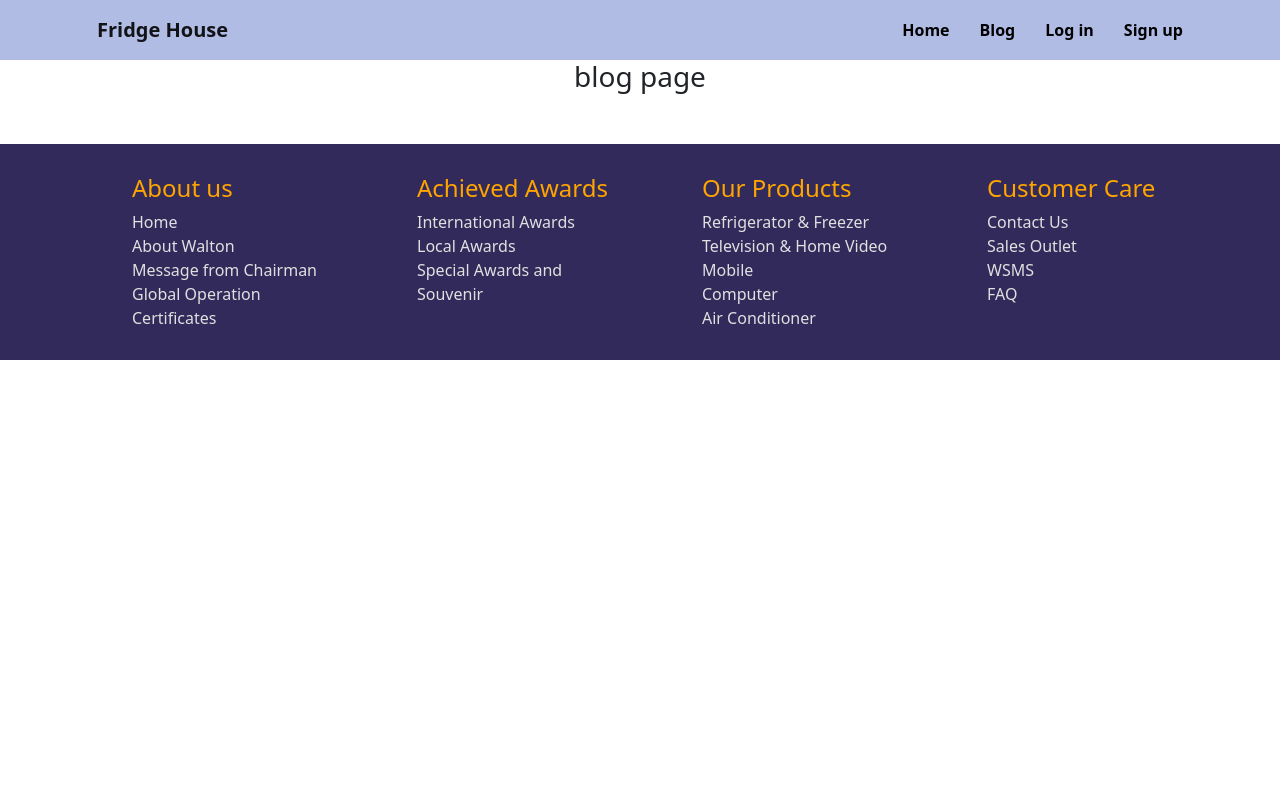
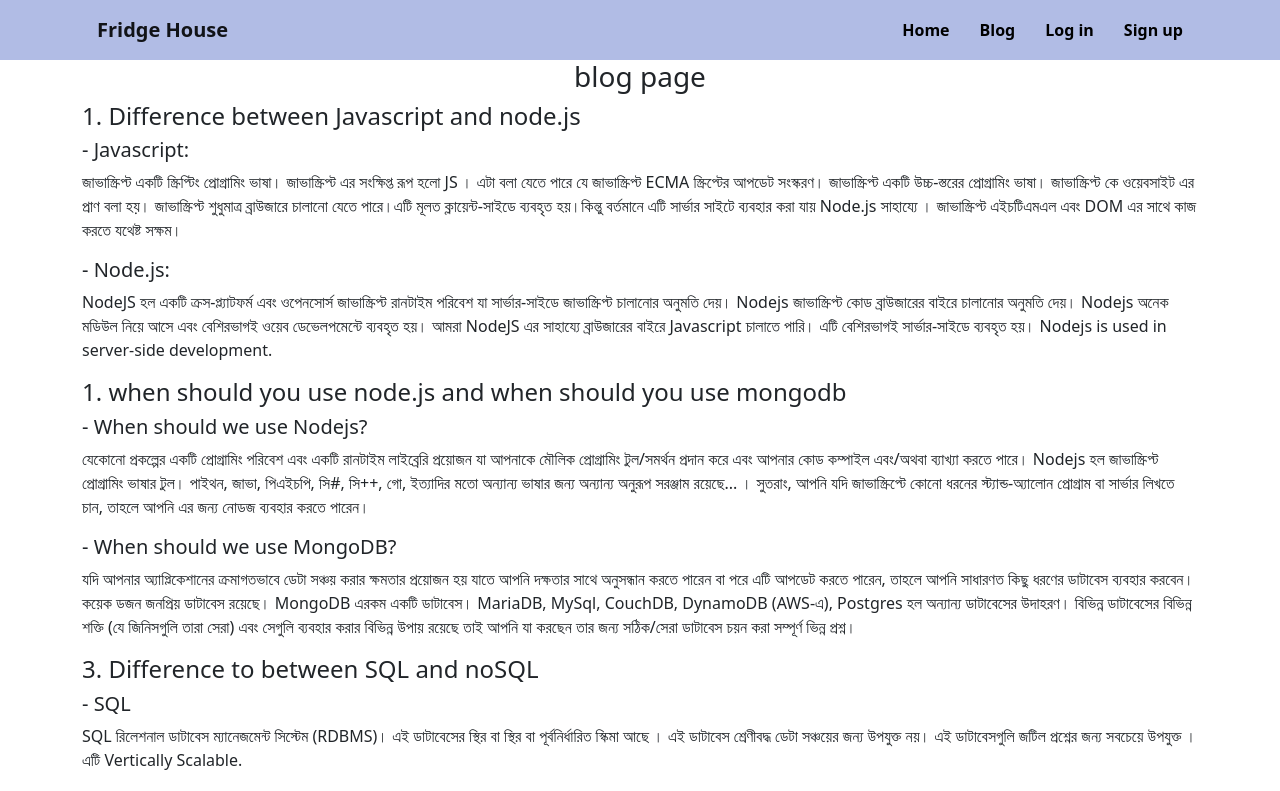
Before and after one commit to solaymanWeb/ware-house-client, a React (Create React App) app: page /blog in a window 1280 px wide. Shown: the top 791 px of the page. Built offline with nearby package versions, Linux system fonts and the light colour scheme; no server answers.

Commit message:
blog section complite

```diff
--- a/src/Components/Additem/Additem.js
+++ b/src/Components/Additem/Additem.js
@@ -1,4 +1,4 @@
-import React, { useState } from 'react';
+import React, { useCallback, useEffect, useState } from 'react';
 import { useForm } from "react-hook-form";
 import './Additem.css'
 
@@ -7,7 +7,9 @@ const Additem = () => {
     const { register, reset, handleSubmit } = useForm();
     const [message, setMessage]=useState()
 
-    const onSubmit = data => {
+    const onSubmit = (data) => {
+
+
         //data create and send server
         const url=`http://localhost:5000/fridge`;
         fetch(url,{
@@ -24,7 +26,6 @@ const Additem = () => {
                 setMessage(success)
             }
         })
-
     }
 
 
@@ -36,19 +37,19 @@ const Additem = () => {
                <h2 className='additem-title'>Please add item</h2>
             <form className='d-flex flex-column mb' onSubmit={handleSubmit(onSubmit)}>
              <strong>Product name</strong>
-            <input className='mb-3 p-1' placeholder='Product Name' {...register("name")} />
+            <input className='mb-3 p-1' placeholder='Product Name' {...register("name")} required />
             <strong>Supplier name</strong>
-            <input className='mb-3 p-1' placeholder='Supplier Name' {...register("supplier")} />
+            <input className='mb-3 p-1' placeholder='Supplier Name' {...register("supplier")} required />
             <strong>Description</strong>
-            <textarea className='mb-3 p-1' placeholder='description' {...register("discription")} />
+            <textarea className='mb-3 p-1' placeholder='description' {...register("discription")}required  />
             <strong>Price</strong>
-            <input className='mb-3 p-1' placeholder='Price' type="number" {...register("price")} />
+            <input className='mb-3 p-1' placeholder='Price' type="number" {...register("price")} required />
             <strong>Quantity</strong>
-            <input className='mb-3 p-1' placeholder='Quantity' type="number" {...register("quantity")} />
+            <input className='mb-3 p-1' placeholder='Quantity' type="number" {...register("quantity")}required  />
             <strong>Image URL</strong>
-            <input className='mb-3 p-1' placeholder='Photo URL' type="text" {...register("picture")} />
+            <input className='mb-3 p-1' placeholder='Photo URL' type="text" {...register("picture")} required />
             <h4 style={{color:"green" }}>{message}</h4>
-            <input onClick={reset} className='product-sub-btn' type="submit" />
+            <input className='product-sub-btn' type="submit" />
             </form>
             </div>
         </div>
--- a/src/Components/Blog/Blog.css
+++ b/src/Components/Blog/Blog.css
@@ -0,0 +1,6 @@
+.blog-container{
+    text-align:left;
+}
+/* .blog-container h5 p {
+    padding-left: 50px;
+} */
--- a/src/Components/Blog/Blog.js
+++ b/src/Components/Blog/Blog.js
@@ -1,9 +1,41 @@
 import React from 'react';
+import { Container,Row, Col } from 'react-bootstrap';
+import './Blog.css'
 
 const Blog = () => {
     return (
         <div>
             <h3>blog page</h3>
+                <Container className='blog-container'>
+                <Row>
+                    <Col>
+                    <h4>1. Difference between Javascript and node.js</h4>
+                    <h5>- Javascript:</h5>
+                    <p>জাভাস্ক্রিপ্ট একটি স্ক্রিপ্টিং প্রোগ্রামিং  ভাষা। জাভাস্ক্রিপ্ট  এর সংক্ষিপ্ত রূপ হলো JS । এটা বলা যেতে পারে যে জাভাস্ক্রিপ্ট ECMA স্ক্রিপ্টের আপডেট সংস্করণ।  জাভাস্ক্রিপ্ট একটি উচ্চ-স্তরের প্রোগ্রামিং ভাষা। জাভাস্ক্রিপ্ট কে ওয়েবসাইট এর প্রাণ বলা হয়। জাভাস্ক্রিপ্ট শুধুমাত্র ব্রাউজারে চালানো যেতে পারে।এটি মূলত ক্লায়েন্ট-সাইডে ব্যবহৃত হয়।কিন্তু বর্তমানে এটি সার্ভার সাইটে ব্যবহার করা যায় Node.js সাহায্যে । জাভাস্ক্রিপ্ট এইচটিএমএল  এবং DOM এর সাথে কাজ করতে  যথেষ্ট সক্ষম।  </p>
+                    <h5>- Node.js:</h5>
+                    <p> NodeJS হল একটি ক্রস-প্ল্যাটফর্ম এবং ওপেনসোর্স জাভাস্ক্রিপ্ট রানটাইম পরিবেশ যা সার্ভার-সাইডে জাভাস্ক্রিপ্ট চালানোর অনুমতি দেয়। Nodejs জাভাস্ক্রিপ্ট কোড ব্রাউজারের বাইরে চালানোর অনুমতি দেয়। Nodejs অনেক মডিউল নিয়ে আসে এবং বেশিরভাগই ওয়েব ডেভেলপমেন্টে ব্যবহৃত হয়। আমরা NodeJS এর সাহায্যে ব্রাউজারের বাইরে Javascript চালাতে পারি। এটি বেশিরভাগই সার্ভার-সাইডে ব্যবহৃত হয়। Nodejs is used in server-side development.</p>
+                    </Col>
+                </Row>
+                <Row>
+                    <Col>
+                    <h4>1. when should you use node.js and when should you use mongodb</h4>
+                    <h5>- When should we use Nodejs?</h5>
+                    <p>যেকোনো প্রকল্পের একটি প্রোগ্রামিং পরিবেশ এবং একটি রানটাইম লাইব্রেরি প্রয়োজন যা আপনাকে মৌলিক প্রোগ্রামিং টুল/সমর্থন প্রদান করে এবং আপনার কোড কম্পাইল এবং/অথবা ব্যাখ্যা করতে পারে। Nodejs হল জাভাস্ক্রিপ্ট প্রোগ্রামিং ভাষার টুল। পাইথন, জাভা, পিএইচপি, সি#, সি++, গো, ইত্যাদির মতো অন্যান্য ভাষার জন্য অন্যান্য অনুরূপ সরঞ্জাম রয়েছে... । সুতরাং, আপনি যদি জাভাস্ক্রিপ্টে কোনো ধরনের স্ট্যান্ড-অ্যালোন প্রোগ্রাম বা সার্ভার লিখতে চান, তাহলে আপনি এর জন্য নোডজ ব্যবহার করতে পারেন।</p>
+                    <h5>- When should we use MongoDB?</h5>
+                    <p>যদি আপনার অ্যাপ্লিকেশানের ক্রমাগতভাবে ডেটা সঞ্চয় করার ক্ষমতার প্রয়োজন হয় যাতে আপনি দক্ষতার সাথে অনুসন্ধান করতে পারেন বা পরে এটি আপডেট করতে পারেন, তাহলে আপনি সাধারণত কিছু ধরণের ডাটাবেস ব্যবহার করবেন। কয়েক ডজন জনপ্রিয় ডাটাবেস রয়েছে। MongoDB এরকম একটি ডাটাবেস। MariaDB, MySql, CouchDB, DynamoDB (AWS-এ), Postgres হল অন্যান্য ডাটাবেসের উদাহরণ। বিভিন্ন ডাটাবেসের বিভিন্ন শক্তি (যে জিনিসগুলি তারা সেরা) এবং সেগুলি ব্যবহার করার বিভিন্ন উপায় রয়েছে তাই আপনি যা করছেন তার জন্য সঠিক/সেরা ডাটাবেস চয়ন করা সম্পূর্ণ ভিন্ন প্রশ্ন।</p>
+                    </Col>
+                </Row>
+                <Row>
+                    <Col>
+                    <h4>3. Difference to between SQL and noSQL</h4>
+                    <h5>- SQL</h5>
+                    <p>SQL রিলেশনাল ডাটাবেস ম্যানেজমেন্ট সিস্টেম (RDBMS)। এই ডাটাবেসের স্থির বা স্থির বা পূর্বনির্ধারিত স্কিমা আছে । এই ডাটাবেস শ্রেণীবদ্ধ ডেটা সঞ্চয়ের জন্য উপযুক্ত নয়। এই ডাটাবেসগুলি জটিল প্রশ্নের জন্য সবচেয়ে উপযুক্ত । এটি Vertically Scalable.</p>
+                    <h5>- noSQL</h5>
+                    <p>NoSQL নন-রিলেশনাল বা ডিস্ট্রিবিউটেড ডাটাবেস সিস্টেম এবং dynamic schema। এই ডাটাবেসগুলি শ্রেণীবদ্ধ ডেটা সঞ্চয়ের জন্য সবচেয়ে উপযুক্ত। এটি  Horizontally scalable.</p>
+
+                    </Col>
+                </Row>
+                </Container>
         </div>
     );
 };
--- a/src/Components/Details/Details.js
+++ b/src/Components/Details/Details.js
@@ -16,10 +16,38 @@ const Details = () => {
         .then(data => setFridges(data))
     },[])
 
-    const handleTotalCount=event=>{
+    const handleQuantity=event=>{
         event.preventDefault();
-        console.log(event)
+        const quantity =event.target.number.value;
+        console.log(quantity)
+
+// update quantity
+        const url=`http://localhost:5000/fridge/${id}`;
+        fetch(url,{
+            method: 'PUT',
+            headers:{
+                'content-type':'application/json'
+            },
+            body:JSON.stringify(quantity)
+        })
+        .then(res =>res.json())
+        .then(data=> {
+            alert('Quantity added successfully');
+            event.target.reset();
+            console.log(data)
+
+            // if(data){
+            //     const success = 'Data added success !'
+            //      setMessage(success)
+            // }
+        })
+
     }
+
+    console.log(fridge)
+
+    //  data create and send server
+
 
     return (
         <div>
@@ -38,9 +66,10 @@ const Details = () => {
             <Col lg={6}>
               <div  className='single-fridge '>
                 <div>
-                    <form onClick={handleTotalCount}>
-                    <input placeholder='add number' type="number" />
-                    <input type="submit" value="Add item" />
+                    <form onSubmit={handleQuantity} >
+                    <input placeholder='add number' name='number' type="number" />
+                    <br/>
+                    <input  type="submit"  />
                     </form>
                 </div>
             </div>
--- a/src/Components/Footer/Footer.css
+++ b/src/Components/Footer/Footer.css
@@ -14,7 +14,7 @@
     margin-bottom: 0px;
 
 }
-.footer-container p ,h4{
+/* .footer-container p ,h4{
     padding-left: 50px;
     padding-left: 50px;
-}
+} */
```
